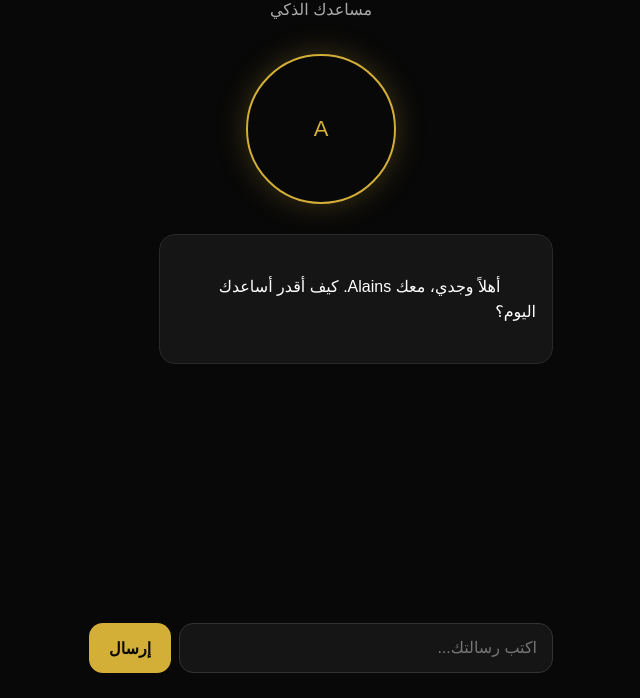
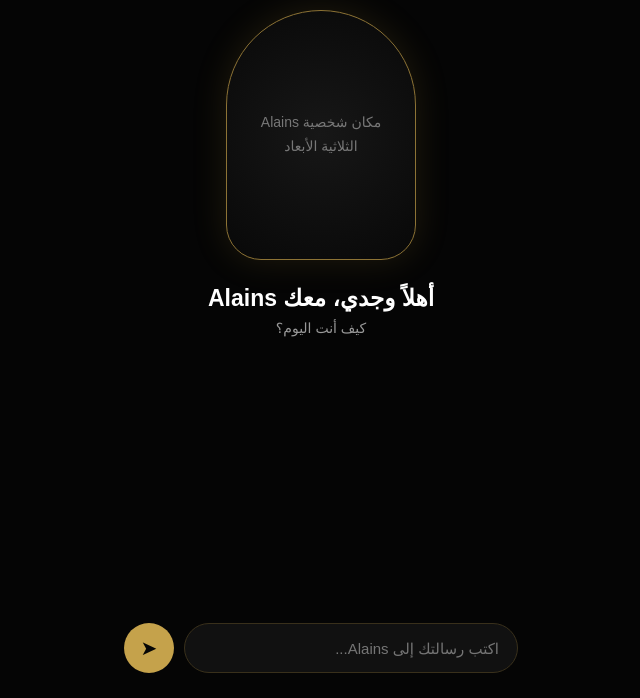
Before and after one commit to wjdyalzzy839-afk/Alains, a website: page public/index.html in a window 1280 px wide. Shown: the part 102-800 px from the top of the page, without its empty margins (319-959 px from the left). Drawn offline with Linux system fonts and the light colour scheme.

Commit message:
Update index.html

```diff
--- a/public/index.html
+++ b/public/index.html
@@ -3,18 +3,19 @@
 <head>
   <meta charset="UTF-8">
   <meta name="viewport" content="width=device-width, initial-scale=1.0">
-  <title>Alains AI</title>
+  <title>Alains</title>
 
   <style>
     * {
       box-sizing: border-box;
+      margin: 0;
+      padding: 0;
+      font-family: Arial, sans-serif;
     }
 
     body {
-      margin: 0;
       min-height: 100vh;
-      font-family: Arial, sans-serif;
-      background: #080808;
+      background: #050505;
       color: white;
       display: flex;
       justify-content: center;
@@ -23,98 +24,106 @@
 
     .app {
       width: 100%;
-      max-width: 500px;
+      max-width: 430px;
       min-height: 100vh;
       padding: 25px 18px;
       display: flex;
       flex-direction: column;
     }
 
-    .logo {
-      text-align: center;
-      font-size: 34px;
-      font-weight: bold;
-      letter-spacing: 4px;
-      color: #d4af37;
-      margin-top: 30px;
+    .top {
+      display: flex;
+      justify-content: space-between;
+      align-items: center;
     }
 
-    .subtitle {
-      text-align: center;
-      color: #aaa;
-      margin-top: 8px;
-      margin-bottom: 35px;
+    .logo {
+      color: #d6b45a;
+      font-size: 28px;
+      font-weight: bold;
+      letter-spacing: 3px;
+    }
+
+    .menu {
+      color: #d6b45a;
+      font-size: 25px;
     }
 
     .avatar {
-      width: 150px;
-      height: 150px;
-      border-radius: 50%;
-      border: 2px solid #d4af37;
-      margin: 0 auto 30px;
+      margin: 55px auto 25px;
+      width: 190px;
+      height: 250px;
+      border: 1px solid #8d7335;
+      border-radius: 95px 95px 35px 35px;
       display: flex;
       justify-content: center;
       align-items: center;
-      color: #d4af37;
-      font-size: 22px;
-      box-shadow: 0 0 30px rgba(212,175,55,.25);
+      color: #777;
+      background: radial-gradient(circle, #171717, #080808);
+      box-shadow: 0 0 35px rgba(190, 155, 60, 0.15);
+      text-align: center;
+      padding: 20px;
+    }
+
+    .avatar span {
+      font-size: 14px;
+      line-height: 1.7;
+    }
+
+    .greeting {
+      text-align: center;
+      margin-bottom: 25px;
+    }
+
+    .greeting h1 {
+      font-size: 23px;
+      margin-bottom: 8px;
+    }
+
+    .greeting p {
+      color: #999;
+      font-size: 14px;
     }
 
     .chat {
-      flex: 1;
-      overflow-y: auto;
-      margin-bottom: 20px;
-    }
-
-    .message {
-      padding: 13px 16px;
-      border-radius: 16px;
-      margin-bottom: 12px;
-      line-height: 1.6;
-      max-width: 85%;
-      white-space: pre-wrap;
-    }
-
-    .ai {
-      background: #151515;
-      border: 1px solid #292929;
-      margin-left: auto;
-    }
-
-    .user {
-      background: #d4af37;
-      color: #080808;
-      margin-right: auto;
-    }
-
-    .input-area {
+      margin-top: auto;
       display: flex;
-      gap: 8px;
+      gap: 10px;
+      padding-top: 20px;
     }
 
     input {
       flex: 1;
-      padding: 15px;
-      border-radius: 14px;
-      border: 1px solid #333;
-      background: #151515;
+      background: #111;
+      border: 1px solid #39301b;
+      border-radius: 25px;
+      padding: 14px 18px;
       color: white;
       outline: none;
-      font-size: 16px;
+      font-size: 15px;
+    }
+
+    input:focus {
+      border-color: #b8953d;
     }
 
     button {
-      padding: 0 20px;
+      width: 50px;
+      height: 50px;
       border: none;
-      border-radius: 14px;
-      background: #d4af37;
-      color: #080808;
-      font-weight: bold;
-      font-size: 16px;
+      border-radius: 50%;
+      background: #c5a24b;
+      color: #050505;
+      font-size: 20px;
+      cursor: pointer;
     }
 
-    button:disabled {
-      opacity: .5;
+    #reply {
+      text-align: center;
+      color: #d6b45a;
+      min-height: 25px;
+      margin-bottom: 10px;
+      font-size: 14px;
     }
   </style>
 </head>
@@ -123,99 +132,42 @@
 
   <div class="app">
 
-    <div class="logo">ALAINS</div>
-
-    <div class="subtitle">
-      مساعدك الذكي
+    <div class="top">
+      <div class="logo">ALAINS</div>
+      <div class="menu">☰</div>
     </div>
 
     <div class="avatar">
-      A
+      <span>مكان شخصية Alains<br>الثلاثية الأبعاد</span>
     </div>
 
-    <div id="chat" class="chat">
-      <div class="message ai">
-        أهلاً وجدي، معك Alains. كيف أقدر أساعدك اليوم؟
-      </div>
+    <div class="greeting">
+      <h1>أهلاً وجدي، معك Alains</h1>
+      <p>كيف أنت اليوم؟</p>
     </div>
 
-    <div class="input-area">
-      <input
-        id="messageInput"
-        type="text"
-        placeholder="اكتب رسالتك..."
-        autocomplete="off"
-      >
+    <div id="reply"></div>
 
-      <button id="sendButton">
-        إرسال
-      </button>
+    <div class="chat">
+      <input id="message" type="text" placeholder="اكتب رسالتك إلى Alains...">
+      <button onclick="sendMessage()">➤</button>
     </div>
 
   </div>
 
   <script>
-    const input = document.getElementById("messageInput");
-    const button = document.getElementById("sendButton");
-    const chat = document.getElementById("chat");
+    function sendMessage() {
+      const input = document.getElementById("message");
+      const reply = document.getElementById("reply");
 
-    function addMessage(text, type) {
-      const message = document.createElement("div");
-      message.className = "message " + type;
-      message.textContent = text;
-      chat.appendChild(message);
-      chat.scrollTop = chat.scrollHeight;
-    }
-
-    async function sendMessage() {
-      const message = input.value.trim();
-
-      if (!message) return;
-
-      addMessage(message, "user");
-
-      input.value = "";
-      button.disabled = true;
-      button.textContent = "...";
-
-      try {
-        const response = await fetch("/api/chat", {
-          method: "POST",
-          headers: {
-            "Content-Type": "application/json"
-          },
-          body: JSON.stringify({
-            message: message
-          })
-        });
-
-        const data = await response.json();
-
-        if (response.ok) {
-          addMessage(data.reply, "ai");
-        } else {
-          addMessage("حدث خطأ في الاتصال بالذكاء الاصطناعي.", "ai");
-          console.error(data);
-        }
-
-      } catch (error) {
-        addMessage("تعذر الاتصال بالخادم.", "ai");
-        console.error(error);
+      if (input.value.trim() === "") {
+        return;
       }
 
-      button.disabled = false;
-      button.textContent = "إرسال";
-      input.focus();
+      reply.textContent = "وصلت رسالتك";
+      input.value = "";
     }
-
-    button.addEventListener("click", sendMessage);
-
-    input.addEventListener("keydown", function(event) {
-      if (event.key === "Enter") {
-        sendMessage();
-      }
-    });
   </script>
 
 </body>
-  </html>
+</html>
```
